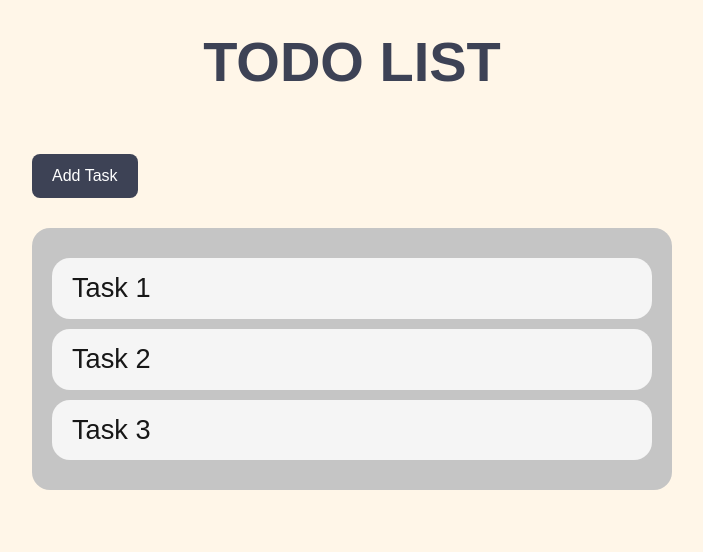
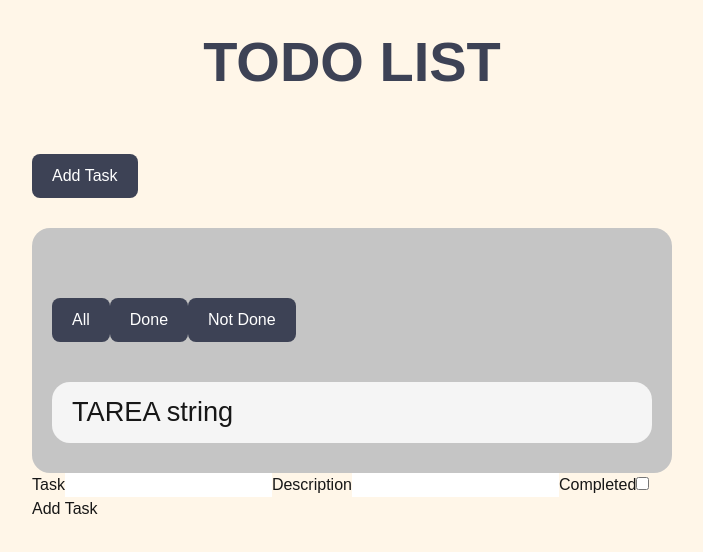
Before and after one commit to Gabriel-Perez-Marquez/my-app, a Next.js app: page / in a window 1280 px wide. Shown: the top 552 px of the page, without its empty margins (288-991 px from the left). Built offline with nearby package versions, Linux system fonts and the light colour scheme.

Commit message:
Filter done, start with adding task

```diff
--- /dev/null
+++ b/src/app/componentes/form.tsx
@@ -0,0 +1,21 @@
+'use client';
+import React, { useState } from 'react';
+import { addTask } from "./listItem";
+import Task from './task';
+
+
+export default function Form() {
+  return (
+    <div className='form'>
+        <form>
+            <label htmlFor="task">Task</label>
+            <input type="text" id="task" name="task" />
+            <label htmlFor="description">Description</label>
+            <input type="text" id="description" name="description" />
+            <label htmlFor="completed">Completed</label>
+            <input type="checkbox" id="completed" name="completed" />
+            <button type="submit">Add Task</button>
+        </form>
+    </div>
+  )
+}
--- a/src/app/componentes/listItem.tsx
+++ b/src/app/componentes/listItem.tsx
@@ -1,12 +1,9 @@
 'use client';
-import "./index.css";
 import React, { useState } from 'react';
 import PrimaryButton from "./primary-button";
+import { TaskProps } from './task';
 
-interface ListItem {
-  name: string;
-  done: boolean;
-}
+
 
 enum Filter {
   All,
@@ -14,36 +11,46 @@ enum Filter {
   NotDone
 }
 
-const inMemoryList = [
+
+let tasks: TaskProps[] = [
     {
-    name: "Do the laundry",
-    done: true
+        children: "Do the laundry",
+        completed: true,
+        id: 1,
+        userId: 23
       },
       {
-    name: "Buy groceries",
-    done: false
+        id: 3,
+        children: "string",
+        completed: false,
+        userId: 56
       }
 ];
 
+export function addTask(task: TaskProps) {
+    tasks.push(task);
+}
 
-export function List() {
-  const [list] = useState<ListItem[]>(inMemoryList);
+
+
+export default function List() {
+  const [list] = useState<TaskProps[]>(tasks);
   const [filter, setFilter] = useState<Filter>(Filter.NotDone);
   switch (filter) {
     case Filter.All:
       return <>
         <FilterSelect setFilter={setFilter} />
-        {list.map(listItem => <ListItemComp key={listItem.name} name={listItem.name}/>)}
+        {list.map(listItem => <ListItemComp key={listItem.id} name={listItem.children} />)}
       </>;
     case Filter.Done:
       return <>
         <FilterSelect setFilter={setFilter} />
-        {list.filter(listItem => listItem.done === true).map(listItem => <ListItemComp key={listItem.name} name={listItem.name}/>)}
+        {list.filter(listItem => listItem.completed === true).map(listItem => <ListItemComp key={listItem.id} name={listItem.children} />)}
       </>;
     case Filter.NotDone:
       return <>
         <FilterSelect setFilter={setFilter} />
-        {list.filter(listItem => listItem.done === false).map(listItem => <ListItemComp key={listItem.name} name={listItem.name}/>)}
+        {list.filter(listItem => listItem.completed === false).map(listItem => <ListItemComp key={listItem.id} name={listItem.children} />)}
       </>;
     default:
       throw new Error("Invalid filter");
@@ -55,7 +62,7 @@ interface ListItemCompProps {
   }
 
   function ListItemComp(props: ListItemCompProps) {
-  return <div>
+    return <div className='task'>
       TAREA {props.name}
     </div>
   }
--- a/src/app/componentes/task.tsx
+++ b/src/app/componentes/task.tsx
@@ -1,6 +1,6 @@
-import React from "react";
+import React, { useState } from "react";
 
-interface TaskProps {
+export interface TaskProps {
     id: number;
     children: string;
     completed: boolean;
@@ -10,10 +10,13 @@ interface TaskProps {
 }
 
 export default function Task(props: TaskProps) {
+    const[done, setDone] = useState(true);
+    const changeDone = () => setDone(!done);
     return (
         <div className="task">
             <div className="task-title">
                 <h2>{props.children}</h2>
+                <button></button>
             </div>
         </div>
     );
--- a/src/app/globals.css
+++ b/src/app/globals.css
@@ -69,14 +69,3 @@ body {
   font-size: 1.7em;
 
 }
-
-.task input{
-  width: 20px;
-  height: 20px;
-  cursor: pointer;
-}
-
-.task input:checked + label {
-  text-decoration: line-through;
-  color: #a0a0a0;
-}
--- a/src/app/page.tsx
+++ b/src/app/page.tsx
@@ -2,6 +2,8 @@
 import React from "react";
 import PrimaryButton from "./componentes/primary-button";
 import Task from "./componentes/task";
+import ListItem from "./componentes/listItem";
+import Form from "./componentes/form";
 
 
 export default function Home() {
@@ -20,10 +22,13 @@ export default function Home() {
     </div>
 
     <div className="tasks">
-      <Task id={1} userId={1} completed={false}>Task 1</Task>
-      <Task id={2} userId={1} completed={false}>Task 2</Task>
-      <Task id={3} userId={1} completed={false}>Task 3</Task>
+     <ListItem /> {/* Añade el componente List */}
     </div>
+
+    <div className="form">
+      <Form /> {/* Añade el componente Form */}
+    </div>
+
   </div>
 
   </>
```
Also changed, not shown: src/app/componentes/popUp.tsx (+6 -2 lines). Lines whose indentation alone changed are shown as unchanged.
